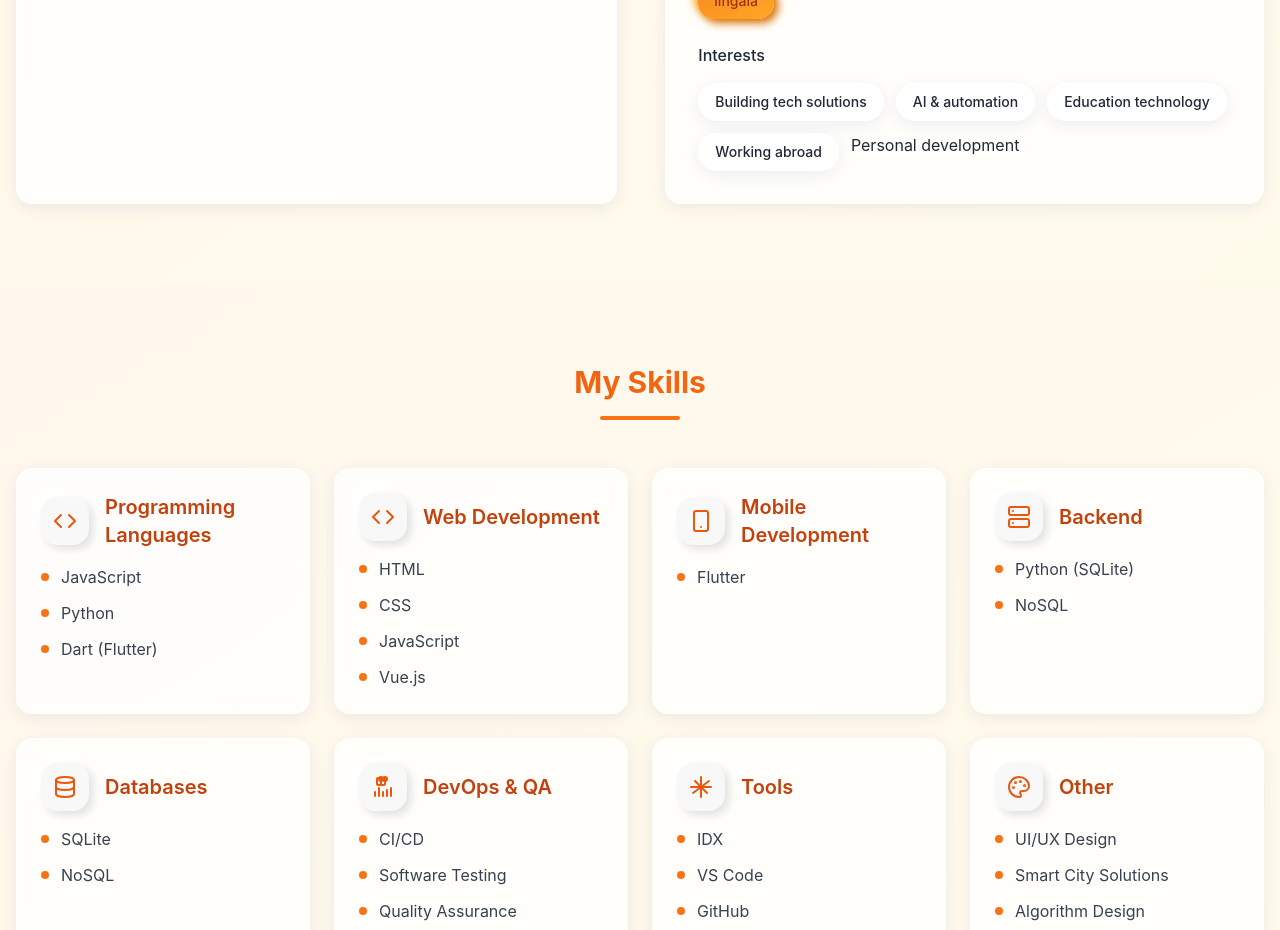
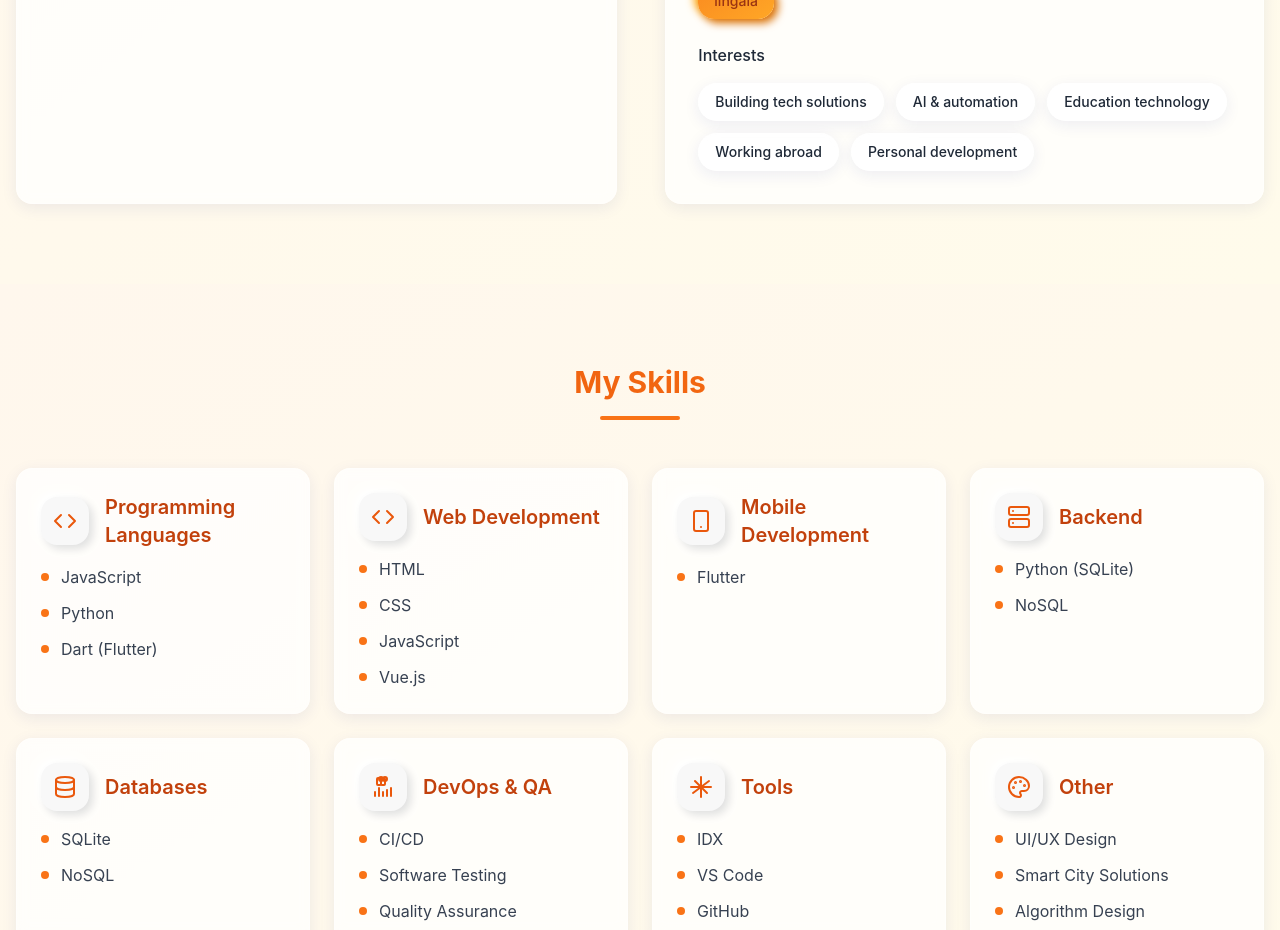
Before and after one commit to soniaineza/my-portifolio, a React (Vite) app: page / in a window 1280 px wide. Shown: the part 1440-2370 px from the top of the page. Built offline with nearby package versions, Linux system fonts and the light colour scheme.

Commit message:
Fix About section styling

```diff
--- a/src/components/About.tsx
+++ b/src/components/About.tsx
@@ -81,7 +81,6 @@ export function About() {
                     </span>
                   </div>
                 </div>
-
                 <div className="mt-6">
                   <p className="font-medium mb-4 text-gray-800">Interests</p>
                   <div className="flex flex-wrap gap-3">
@@ -97,7 +96,7 @@ export function About() {
                     <span className="px-4 py-2 glass backdrop-blur-sm text-gray-800 rounded-full text-sm font-medium hover:bg-white/30 transition-colors">
                       Working abroad
                     </span>
-                    <span classname="px-4 py-2 glass backdrop-blur-sm text-gray-800 rounded-full text-sm font-medium hover:bg-white/30 transition-colors">
+                    <span className="px-4 py-2 glass backdrop-blur-sm text-gray-800 rounded-full text-sm font-medium hover:bg-white/30 transition-colors">
                       Personal development
                     </span>
                   </div>
```
